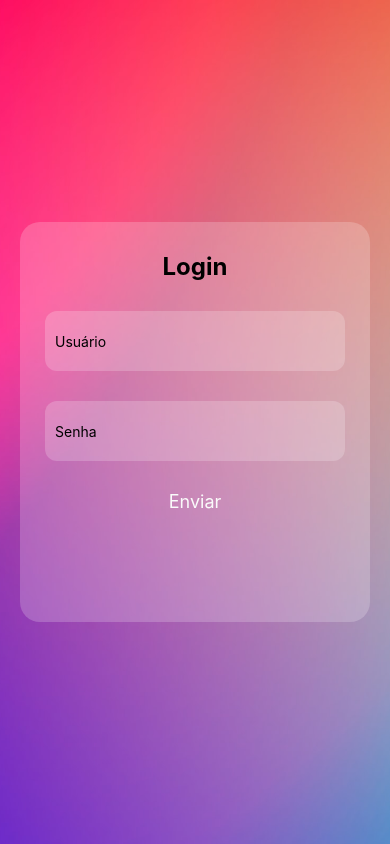
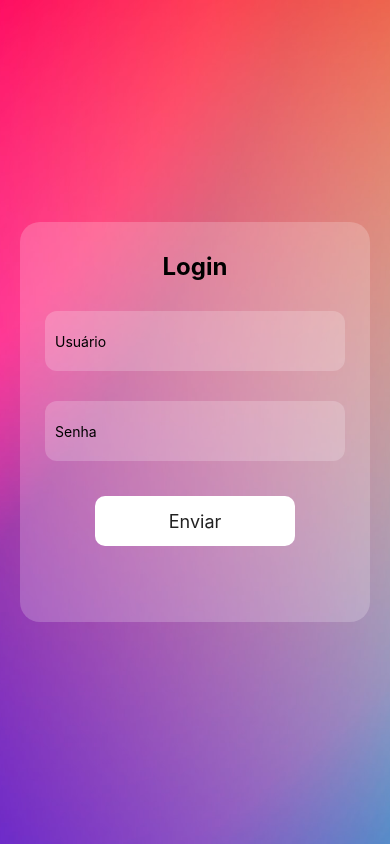
Before and after one commit to mateusmatosleonardo/layout-login, a React Native app: screen / in a window 390 px wide. Built offline with nearby package versions, Linux system fonts and the light colour scheme.

Commit message:
style: styling button :)

```diff
--- a/src/components/Button.tsx
+++ b/src/components/Button.tsx
@@ -7,9 +7,9 @@ import {
 
 const Button = () => {
     return (
-       <TouchableOpacity>
+       <TouchableOpacity style={styles.buttonSend}>
            <Text
-            style={{fontSize: 18, color: '#fafafa'}}
+            style={{fontSize: 18, color: '#222'}}
            >
                Enviar
            </Text>
@@ -21,6 +21,13 @@ export default Button;
 
 const styles = StyleSheet.create({
     buttonSend: {
-
+        width: 200,
+        height: 50,
+        borderRadius: 10,
+        backgroundColor: '#fff',
+        display: 'flex',
+        justifyContent: 'center',
+        alignItems: 'center',
+        marginTop: 5
     }
 });
```
